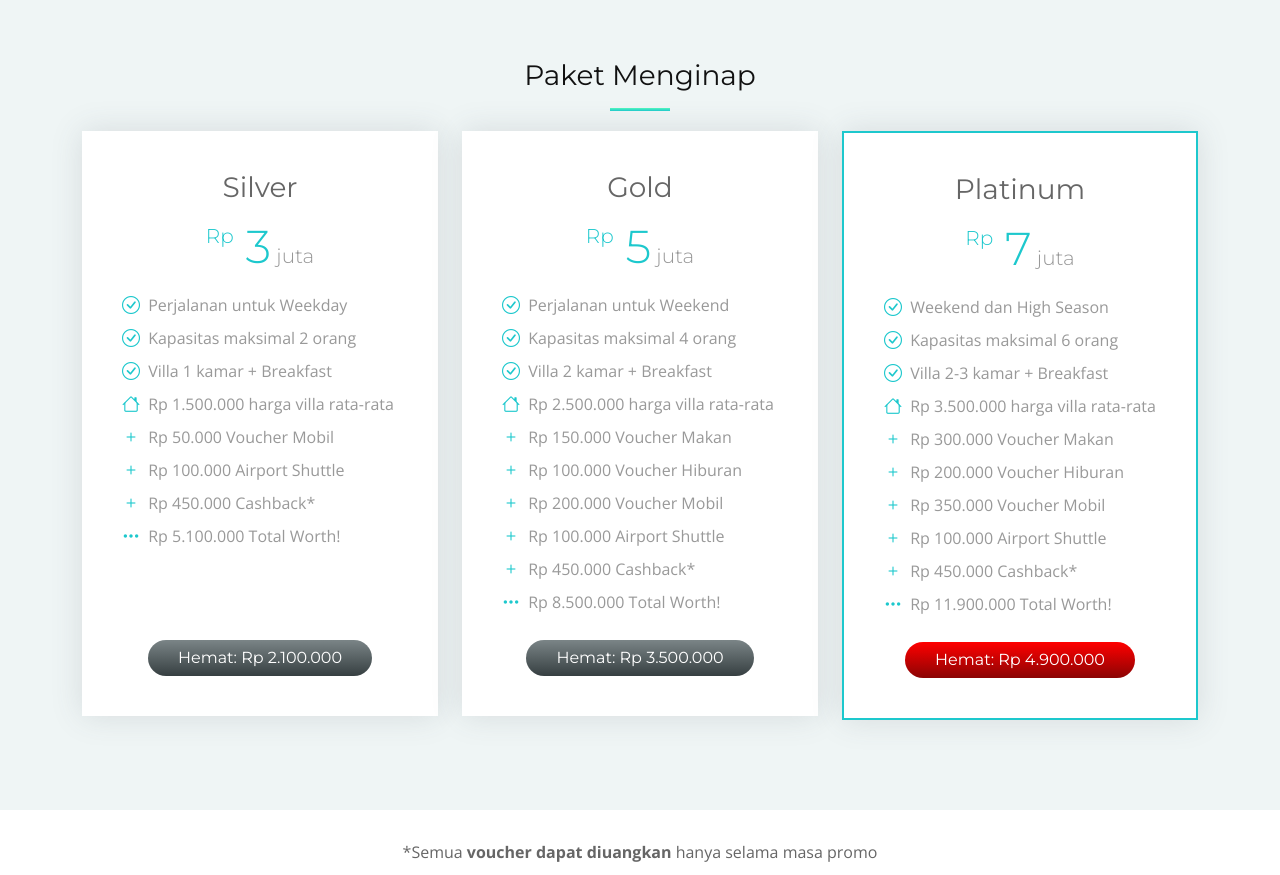
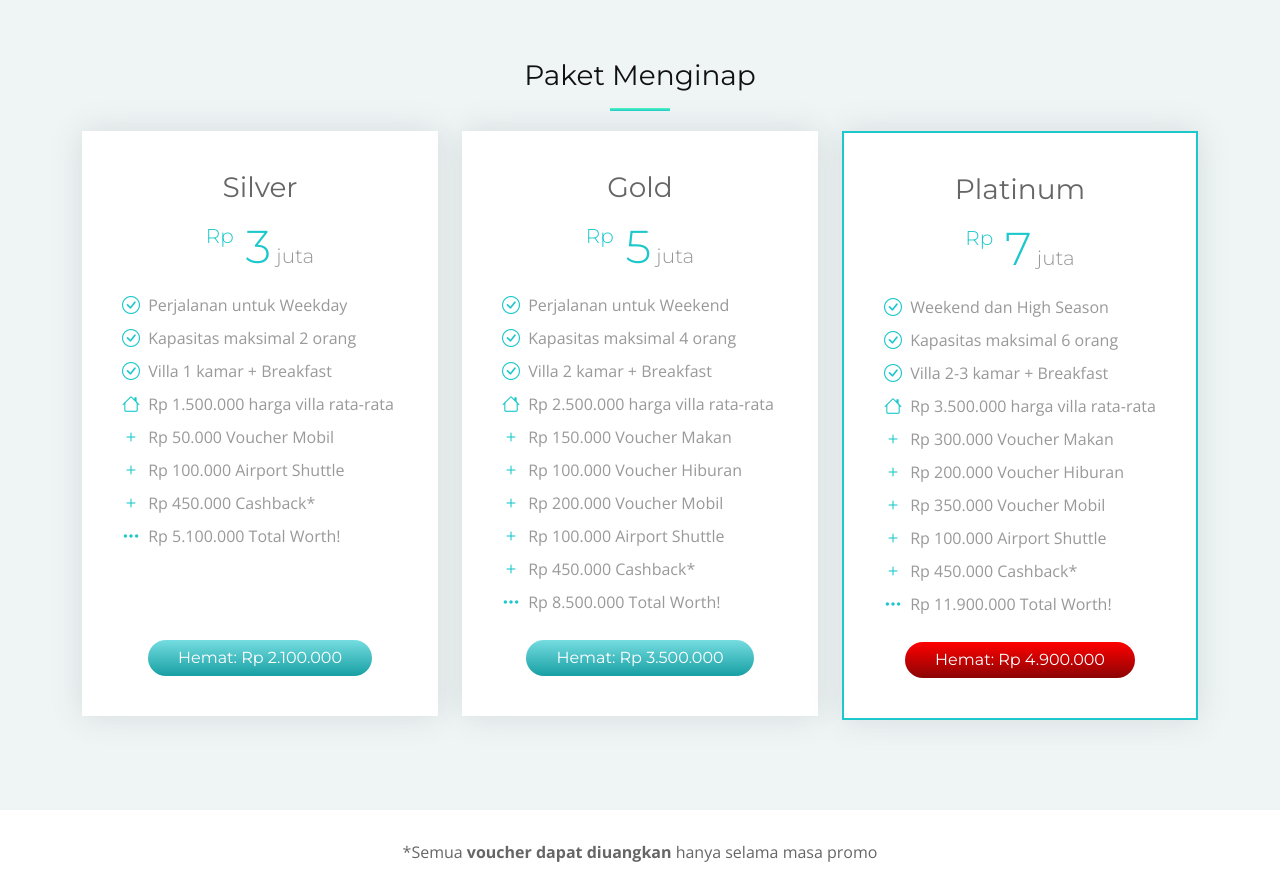
Before and after one commit to viva-IT/LandingPageTNS, a PHP site: page /index.html in a window 1280 px wide. Shown: the part 2620-3495 px from the top of the page. Run offline with PHP 8.4, Linux system fonts and the light colour scheme; some libraries are stand-ins or nearby versions.

Commit message:
Update 'button' in content 'Paket Menginap'

```diff
--- a/assets/css/style.css
+++ b/assets/css/style.css
@@ -953,7 +953,8 @@ section {
 }
 #pricing .get-started-btn {
   /*background: #515e61;*/
-  background: linear-gradient(180deg, #515e61c2, #363f41);
+  /*background: linear-gradient(180deg, #72848859, #363f41bb);*/
+  background: linear-gradient(180deg, #1dc7cd9c, #179fa3);
   display: inline-block;
   padding: 6px 30px;
   border-radius: 20px;
```
